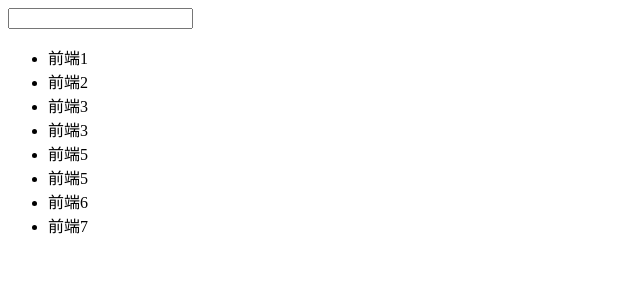
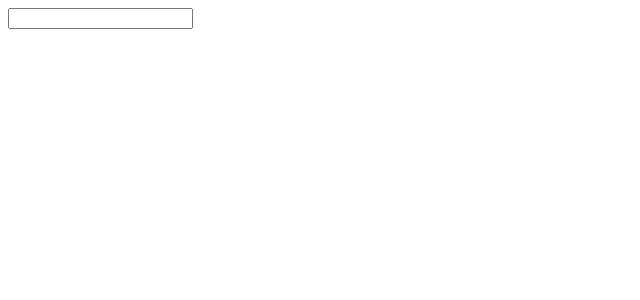
Before and after one commit to Sunny-117/React-practices, a React (Create React App) app: page / in a window 1280 px wide. Shown: the top 300 px of the page, without its empty margins (0-640 px from the left). Built offline with nearby package versions, Linux system fonts and the light colour scheme.

Commit message:
feat: add new feature

```diff
--- a/src/App.tsx
+++ b/src/App.tsx
@@ -12,11 +12,12 @@ export default function App() {
       <input type="text" name="" id=""
         value={value}
         onChange={(e) => {
+          setShow(true)
           setValue(e.target.value)
         }}
       />
       <ul>
-        {list.map((item, index) => {
+        {show && list.map((item, index) => {
           return <li key={index}>
             {item}
           </li>
```
